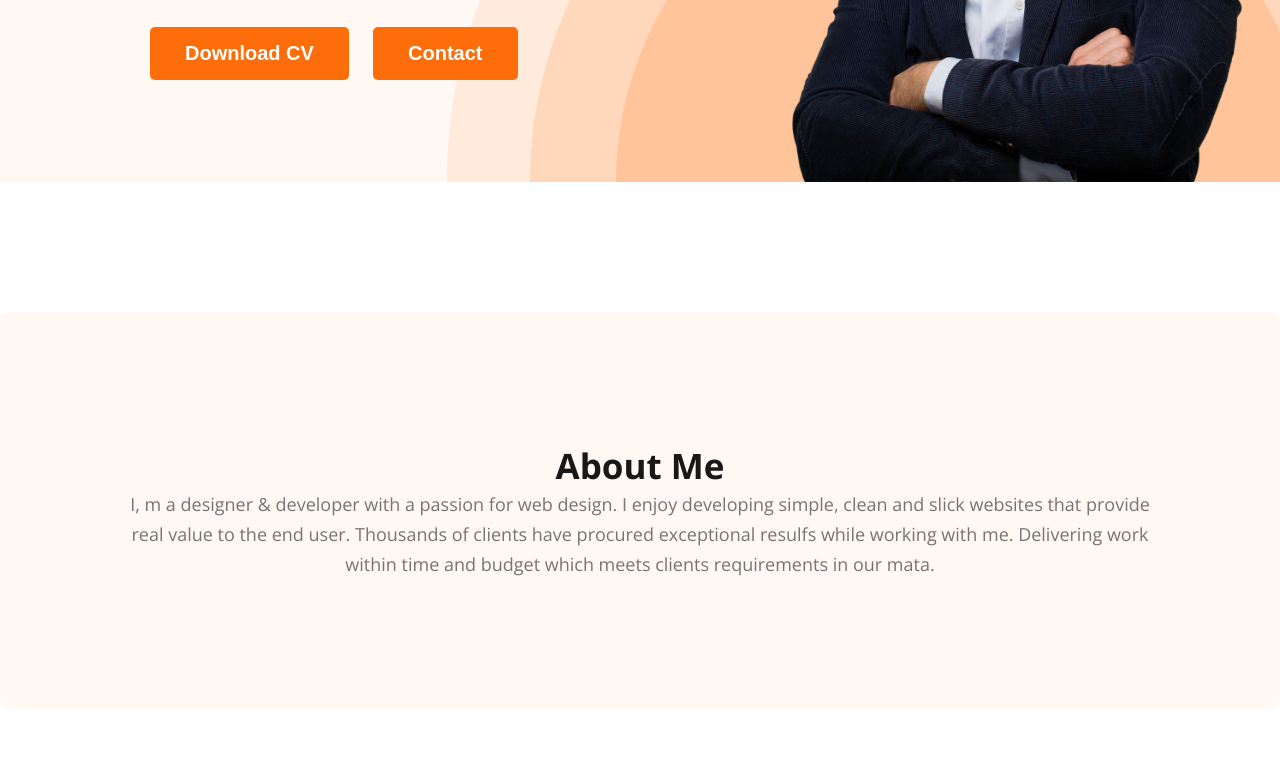
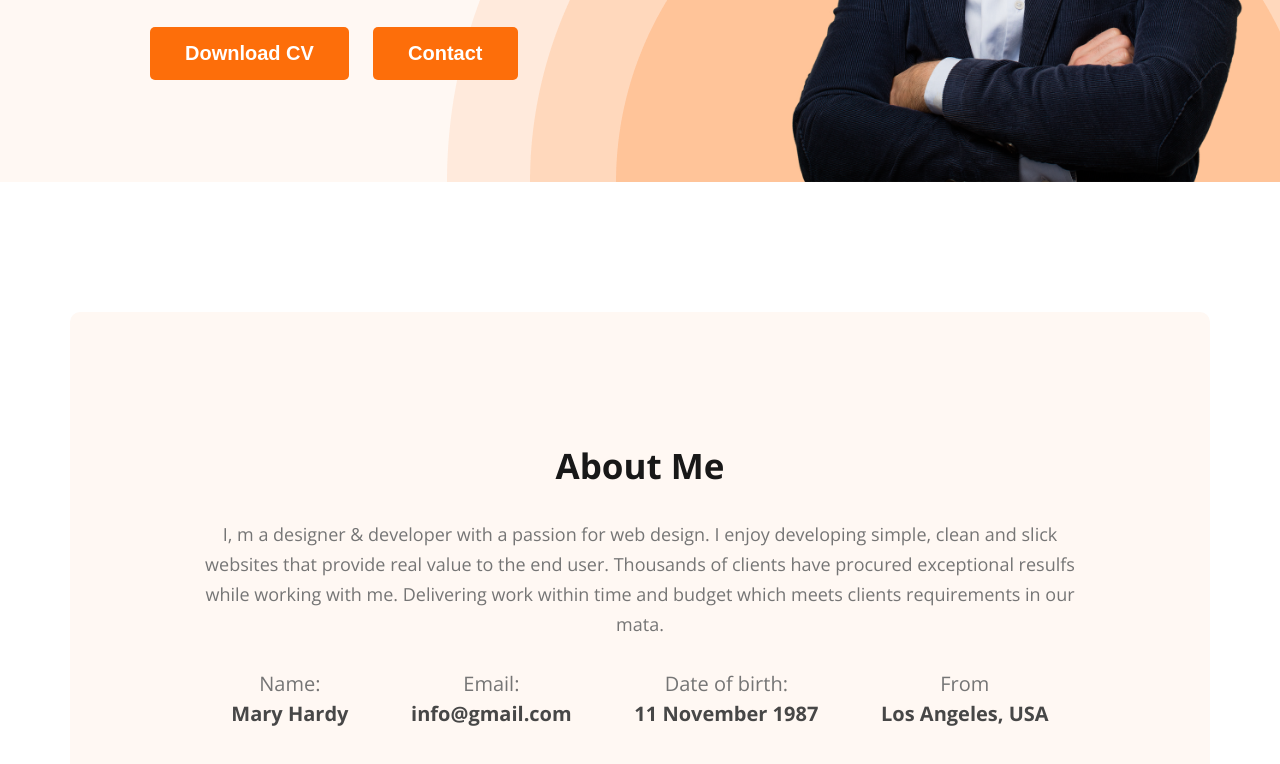
Before and after one commit to Razib2019/web-developer-portfolio, a plain HTML site: page index.html in a window 1280 px wide. Shown: the part 518-1282 px from the top of the page. Drawn offline with nearby package versions, Linux system fonts and the light colour scheme.

Commit message:
added about information

```diff
--- a/index.html
+++ b/index.html
@@ -36,6 +36,24 @@
         <p class="section-description">
           I, m a designer & developer with a passion for web design. I enjoy developing simple, clean and slick websites that provide real value to the end user. Thousands of clients have procured exceptional resulfs while working with me. Delivering work within time and budget which meets clients requirements in our mata.
         </p>
+        <div class="about-info-container">
+          <div class="about-info">
+            <h4 class="info-title">Name:</h4>
+            <p class="info-description">Mary Hardy</p>
+          </div>
+          <div class="about-info">
+            <h4 class="info-title">Email:</h4>
+            <p class="info-description">info@gmail.com</p>
+          </div>
+          <div class="about-info">
+            <h4 class="info-title">Date of birth:</h4>
+            <p class="info-description">11 November 1987</p>
+          </div>
+          <div class="about-info">
+            <h4 class="info-title">From</h4>
+            <p class="info-description">Los Angeles, USA</p>
+          </div>
+        </div>
       </div>
     </main>
     <footer></footer>
--- a/styles/portfolio.css
+++ b/styles/portfolio.css
@@ -29,6 +29,7 @@ body {
   text-align: center;
   font-size: 35px;
   font-weight: 700;
+  margin-bottom: 30px;
 }
 
 .section-description {
@@ -37,6 +38,8 @@ body {
   font-size: 18px;
   font-weight: 400;
   line-height: 30px;
+  margin-top: 0px;
+  margin-bottom: 30px;
 }
 
 /* Nav Related Style */
@@ -116,10 +119,38 @@ nav a {
 }
 
 /* Main Section Styles */
+main {
+  max-width: 1140px;
+  margin: 0px auto;
+}
 /* About Section Styles */
 .about {
   padding: 130px;
   border-radius: 10px;
   background: #fff8f3;
-  margin: 130px 0;
+  margin: 130px 0px;
 }
+
+.about-info-container {
+  display: flex;
+  justify-content: space-around;
+}
+
+.about-info {
+  text-align: center;
+}
+
+.info-title {
+  color: #757575;
+  text-align: center;
+  font-size: 20px;
+  font-weight: 400;
+  line-height: 30px;
+}
+
+.info-description {
+  color: #474747;
+  font-size: 20px;
+  font-weight: 700;
+  line-height: 30px;
+}
```
